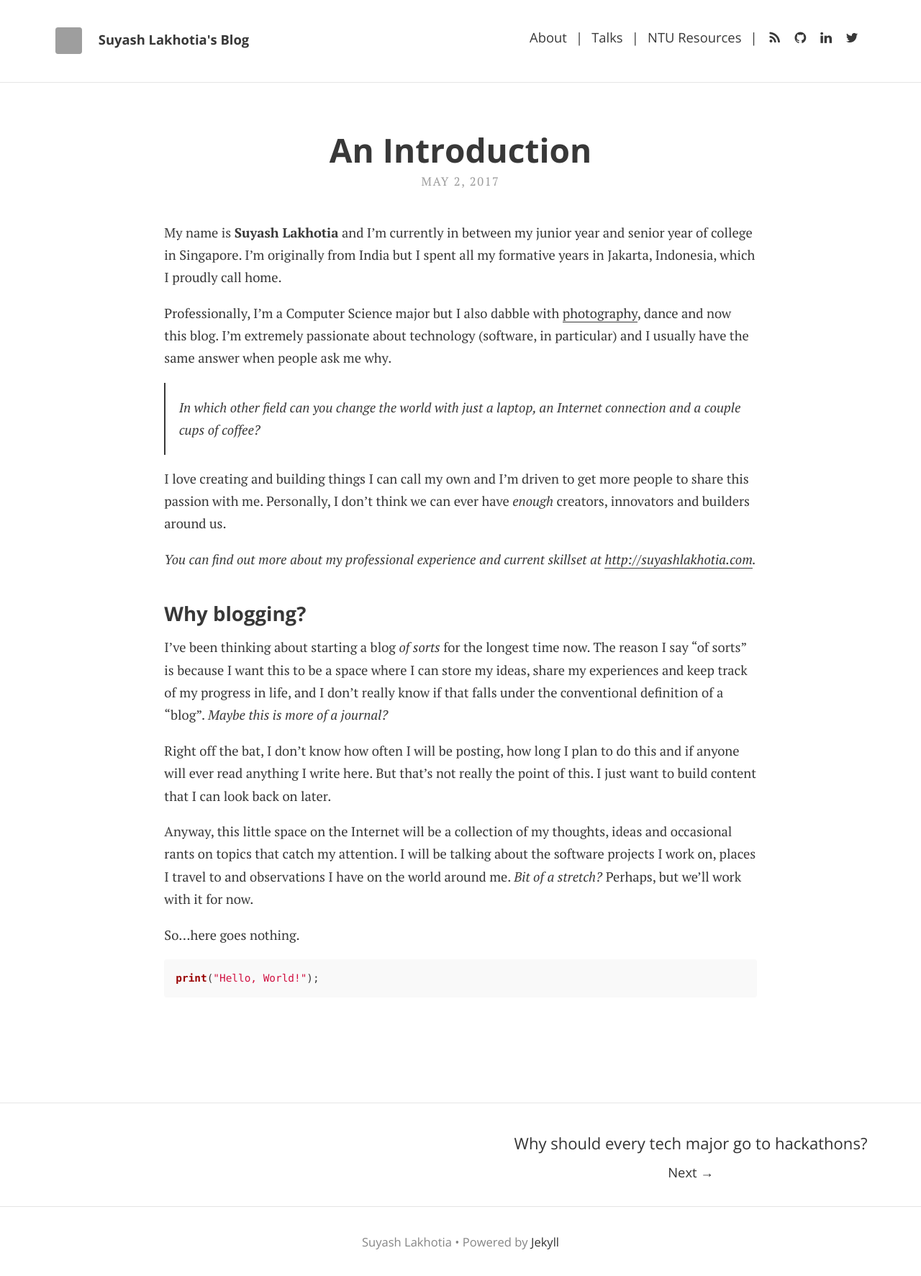
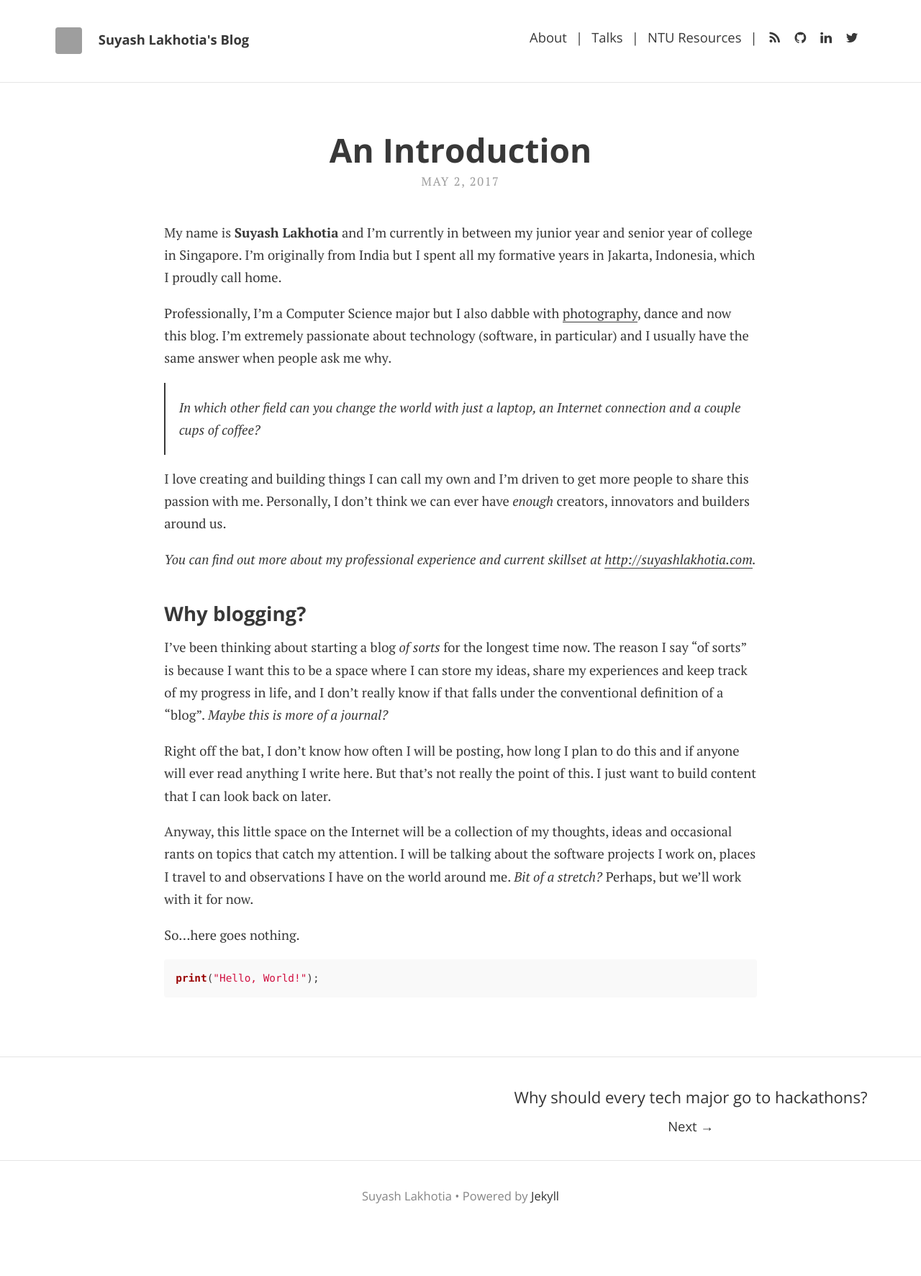
Before and after one commit to SuyashLakhotia/blog, a Jekyll site: the page built from _posts/2017-05-02-an-introduction.md, in a window 1280 px wide. Shown: the whole page at 72% size. Built offline with Jekyll 4.4.1, drawn with Linux system fonts in a browser that asks for light colours; nearby versions of some CDN libraries; after the commit the page ends 1709 px from its top, so only the background shows below that; grey boxes are pictures that could not be loaded.

Commit message:
Fixed Spacing Issues

```diff
--- a/_sass/includes/_footer.scss
+++ b/_sass/includes/_footer.scss
@@ -1,8 +1,8 @@
 // Site Footer
 .site-footer {
+    @include padding-small;
     font-family: $font-family-sans-serif;
     font-size: 0.9em;
     text-align: center;
     color: lighten($text-color, 30%);
-    @include padding-small;
 }
--- a/_sass/includes/_post_nav.scss
+++ b/_sass/includes/_post_nav.scss
@@ -9,7 +9,7 @@
 
     .post-nav-button,
     .post-nav-placeholder {
-        padding: 2em 3em;
+        padding: 2em 0;
         border-top: 1px solid rgba(0, 0, 0, 0.1);
         border-bottom: 1px solid rgba(0, 0, 0, 0.1);
     }
--- a/_sass/layouts/_posts.scss
+++ b/_sass/layouts/_posts.scss
@@ -1,8 +1,9 @@
 article {
-    @include padding-y-regular;
+    padding-top: $padding-small;
 
     header {
         text-align: center;
+        padding: 0 $padding-large/2;
 
         h1 {
             margin: 0;
```
